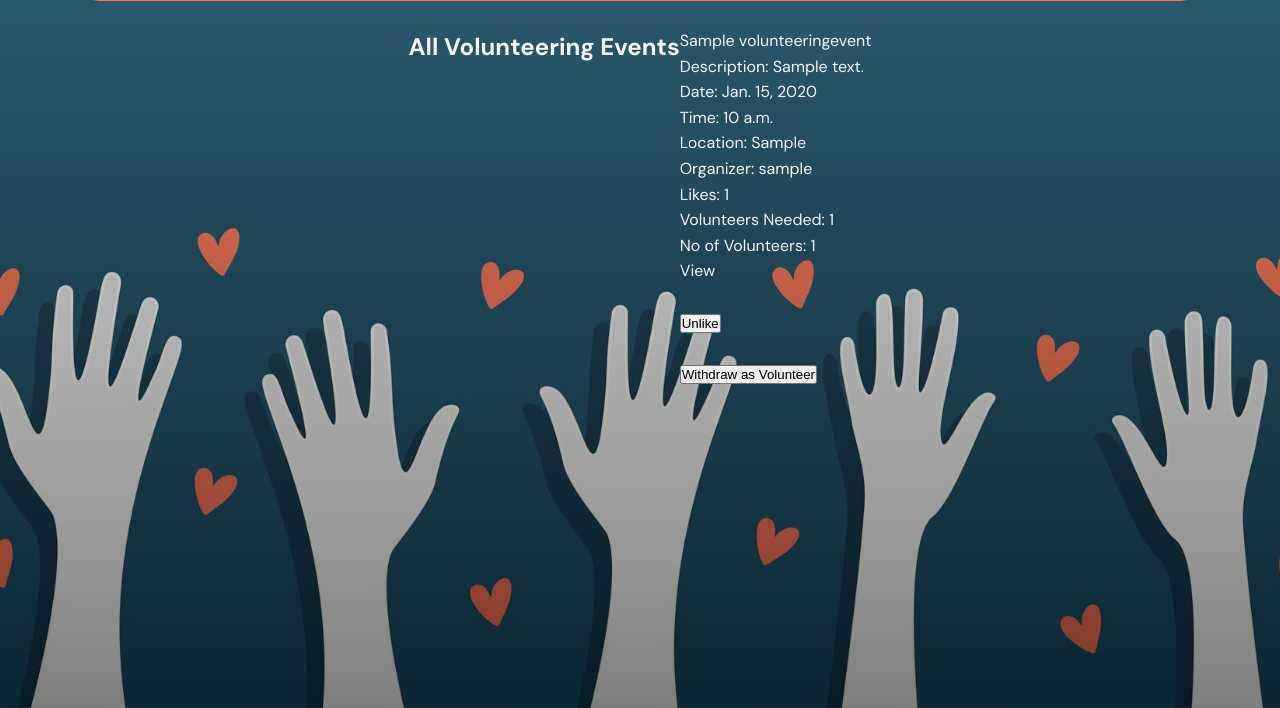
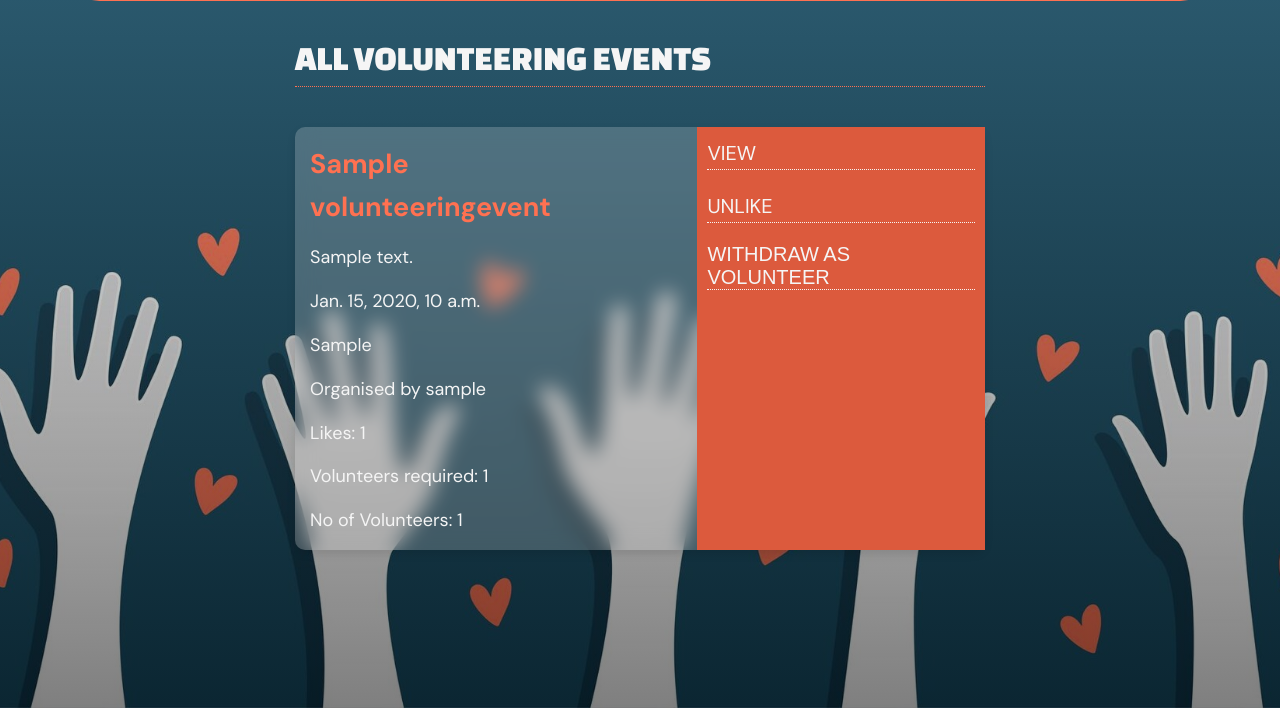
Before and after one commit to zala-dev/project, a Django app: page /all-events/ in a window 1280 px wide. Shown: the part 92-800 px from the top of the page. Run offline with Django 5.2, Linux system fonts and the light colour scheme; a user stored in the database is signed in; tables that the repository leaves empty hold one stand-in row (values such as "Sample post").

Commit message:
style all events page

```diff
--- a/main_app/static/css/style.css
+++ b/main_app/static/css/style.css
@@ -25,19 +25,6 @@ html {
   box-sizing: inherit;
 }
 
-/* body {
-
-
-  flex-direction: column;
-
-  background: linear-gradient(rgba(255, 255, 255, 0.1), rgba(0, 0, 0, 0.5)),
-    rgba(0, 0, 0, 0.2) url("../images/landing-page.jpg") no-repeat center/cover;
-  font-family: var(--font-secondary);
-  font-size: 1.6rem;
-  line-height: 1.6;
-  color: var(--color-white);
-} */
-
 body {
   display: flex;
   min-height: 100vh;
@@ -55,6 +42,18 @@ body {
 a {
   text-decoration: none;
   color: inherit;
+}
+
+h2 {
+  font-size: 3.5rem;
+  text-transform: uppercase;
+  font-family: var(--font-primary);
+  font-weight: normal;
+  border-bottom: 0.1rem dotted var(--color-primary);
+}
+
+ul {
+  list-style: none;
 }
 
 /* Navbar */
@@ -82,7 +81,6 @@ a {
   width: 100%;
   justify-content: space-around;
   align-items: center;
-  list-style: none;
 
   font-size: 2rem;
   text-transform: uppercase;
@@ -90,7 +88,6 @@ a {
 }
 
 .navbar .nav-list li {
-  /* margin-right: 1.25rem; */
   padding-bottom: 0.25rem;
   border-bottom: 0.1rem dotted var(--color-white);
   transition: 0.3s ease;
@@ -134,12 +131,14 @@ a {
   width: 90%;
   font-weight: 400;
   line-height: 1.5;
+  border-bottom: none;
 }
 
 /* Log In Page */
 
 .container {
-  margin-top: 15vh;
+  margin-top: 14vh;
+  min-height: calc(100vh - 14vh);
   width: 100vw;
 
   display: flex;
@@ -148,6 +147,7 @@ a {
 }
 
 .login {
+  margin-top: 1vh;
   display: flex;
   flex-direction: column;
   justify-content: center;
@@ -217,6 +217,80 @@ a {
   background-color: var(--color-primary-dark);
 }
 
+/* Event List  */
+
+.events-container {
+  display: flex;
+  flex-direction: column;
+  justify-content: flex-start;
+  gap: 4rem;
+  height: 100%;
+  overflow: auto;
+
+  padding: 1rem 3rem 3rem 3rem;
+  min-width: 40rem;
+  max-width: 75rem;
+}
+
+.events-container .card {
+  display: flex;
+  gap: 3rem;
+  background: rgba(255, 255, 255, 0.2);
+  border-radius: 1rem;
+  box-shadow: 0 0.4rem 0.8rem rgba(0, 0, 0, 0.1);
+  backdrop-filter: blur(10px);
+  -webkit-backdrop-filter: blur(10px);
+  color: var(--color-white);
+}
+
+.events-container .card .card-content {
+  display: flex;
+  flex-direction: column;
+  padding: 1.5rem;
+  gap: 1.5rem;
+}
+
+.events-container .card .card-content .card-title {
+  font-size: 2.7rem;
+  font-weight: bold;
+  color: var(--color-primary);
+}
+
+.events-container .card .card-content p {
+  font-size: 1.8rem;
+}
+
+.events-container .card .card-action {
+  padding: 1rem;
+  background-color: #dc5a3d;
+  display: flex;
+  flex-direction: column;
+  align-items: center;
+  gap: 2rem;
+  font-size: 2rem;
+  text-transform: uppercase;
+}
+
+.events-container .card .card-action a,
+.events-container .card .card-action a button,
+.events-container .card .card-action form button {
+  text-align: left;
+  display: block;
+  width: 100%;
+  color: var(--color-white);
+  border: none;
+  border-bottom: 0.1rem dotted var(--color-white);
+  cursor: pointer;
+}
+
+.events-container .card .card-action a button,
+.events-container .card .card-action form button {
+  font-size: 2rem;
+  background: transparent;
+  text-transform: uppercase;
+  cursor: pointer;
+}
+
 /* Media Queries */
 /* @media screen and (min-width: 1000px) {
   .container,
--- a/main_app/templates/all_events.html
+++ b/main_app/templates/all_events.html
@@ -1,35 +1,49 @@
 {% extends 'base.html' %} {% block content %}
+<div class="events-container">
+
   <h2>All Volunteering Events</h2>
 
   {% for event in events %}
 
-<div class="row">
-  <div class="col s6 col-offset-3">
   <div class="card">
     <div class="card-content">
-        <span class="card-title">{{ event.title }}</span>
-        <p>Description: {{ event.description }}</p>
-        <p>Date: {{ event.date }}</p>
-        <p>Time: {{ event.time }}</p>
-        <p>Location: {{ event.location }}</p>
-        <p>Organizer: {{ event.organizer }}</p>
-        <p>Likes: {{ event.like_set.count }}</p>
-        <p>Volunteers Needed: {{ event.volunteers_needed }}</p>
-        <p>No of Volunteers: {{ event.volunteer_count }}</p>
+      <span class="card-title">
+        {{ event.title }}</span>
+      <p>
+        {{ event.description }}
+      </p>
+      <p>
+        {{ event.date }},
+        {{ event.time }}
+      </p>
+
+      <p>
+        {{ event.location }}
+      </p>
+      <p>Organised by
+        {{ event.organizer }}
+      </p>
+      <p>Likes:
+        {{ event.like_set.count }}
+      </p>
+      <p>Volunteers required:
+        {{ event.volunteers_needed }}
+      </p>
+      <p>No of Volunteers:
+        {{ event.volunteer_count }}
+      </p>
     </div>
     <div class="card-action">
       <a href="{% url 'volunteering_event_detail' event.id %}">View</a>
-        <br /> <br />
       {% if event.id in liked_events %}
       <a href="{% url 'unlike_event' event.id %}">
-          <button id="unlike" type="button">Unlike</button>
+        Unlike
       </a>
       {% else %}
       <a href="{% url 'like_event' event.id %}">
-          <button id="like" type="button">Like</button>
+        Like
       </a>
       {% endif %}
-        <br /> <br />
       {% if user in event.volunteers.all %}
       <form action="{% url 'withdraw_volunteer' event.id %}" method="post">
         {% csrf_token %}
@@ -38,15 +52,15 @@
       {% else %}
       <form action="{% url 'add_volunteer' event.id %}" method="post">
         {% csrf_token %}
-          <button id="volunteer" type="submit">Volunteer for Event</button>
+        <button id="volunteer" type="submit">Volunteer</button>
       </form>
     </div>
     {% endif %}
   </div>
-    </div>
-  </div>
-</div>
+
 
   {% empty %}
   <li>No events yet</li>
+</div>
+</div>
 {% endfor %} {% endblock %}
```
Lines whose indentation alone changed are shown as unchanged.
